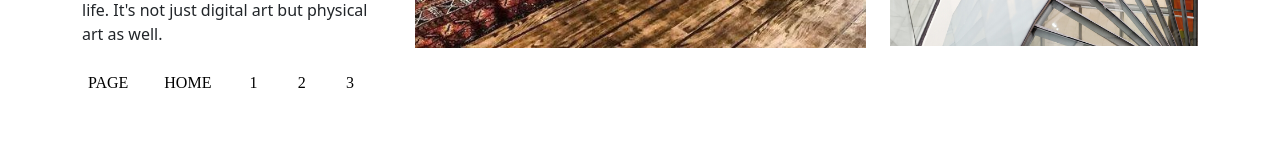
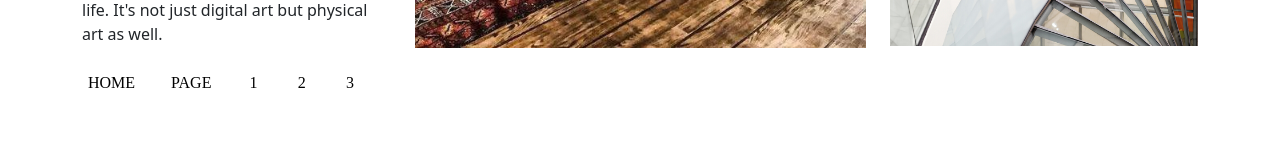
Before and after one commit to ICircleNFT/frontend, a Next.js app: page /gallery in a window 1280 px wide. Shown: the part 564-724 px from the top of the page. Built offline with nearby package versions, Linux system fonts and the light colour scheme.

Commit message:
change order

```diff
--- a/pages/gallery.js
+++ b/pages/gallery.js
@@ -38,12 +38,12 @@ export default function Gallery() {
                         <div className={`mb-5 mb-sm-5 mx-auto mx-lg-0 ${style.pagination}`}>
                             <Row>
                                 <Col>
-                                    <Button className={style.coba}>PAGE</Button>
-                                </Col>
-                                <Col>
                                     <Link href={{ pathname: '/' }}>
                                     <Button className={style.coba}>HOME</Button>
                                     </Link>
+                                </Col>
+                                <Col>
+                                    <Button className={style.coba}>PAGE</Button>
                                 </Col>
                                 <Col>
                                     <Link href='/arts'>
```
